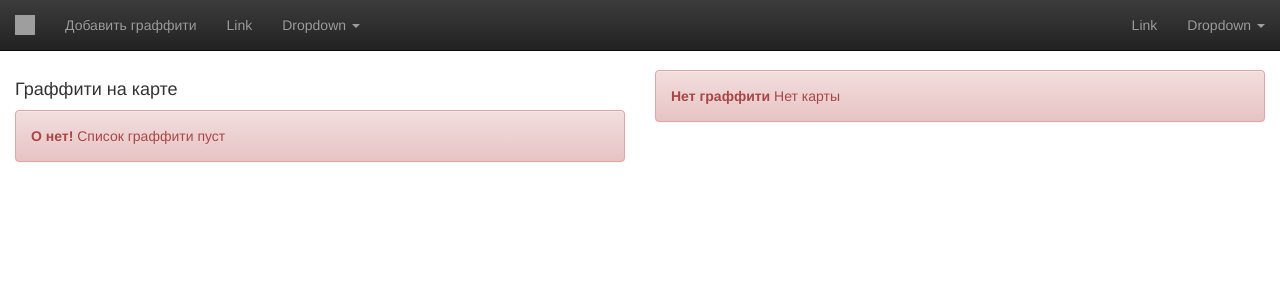
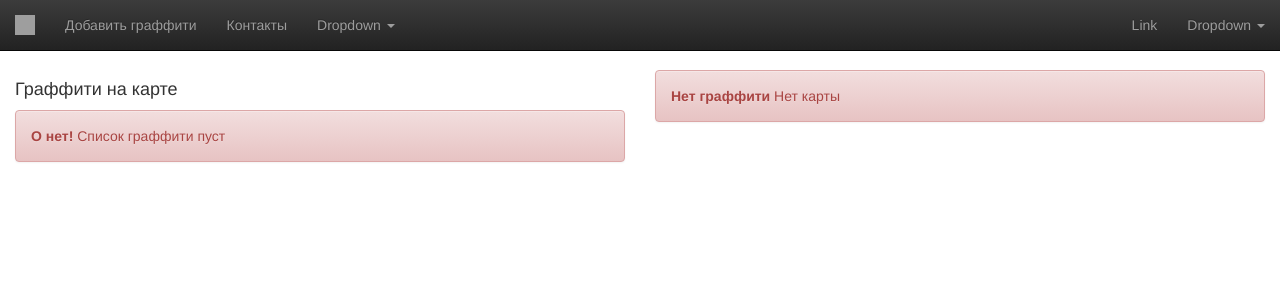
Before and after one commit to stleon/graffiti_map, a Django app: page / in a window 1280 px wide. Shown: the top 300 px of the page. Run offline with Django 3.2, Linux system fonts and the light colour scheme; data that the repository does not hold is empty; some libraries are stand-ins or nearby versions; grey boxes are pictures that could not be loaded.

Commit message:
little changes

```diff
--- a/templates/index.html
+++ b/templates/index.html
@@ -55,11 +55,10 @@
           </a>
         </div>
 
-        <!-- Collect the nav links, forms, and other content for toggling -->
         <div class="collapse navbar-collapse" id="bs-example-navbar-collapse-1">
           <ul class="nav navbar-nav">
             <li {% block add_graffiti %}{% endblock %}><a href="{% url 'add_graffiti' %}">Добавить граффити</a></li>
-            <li><a href="#">Link</a></li>
+            <li><a href="#">Контакты</a></li>
             <li class="dropdown">
               <a href="#" class="dropdown-toggle" data-toggle="dropdown" role="button" aria-haspopup="true" aria-expanded="false">Dropdown <span class="caret"></span></a>
               <ul class="dropdown-menu">
```
Also changed, not shown: README.md.
